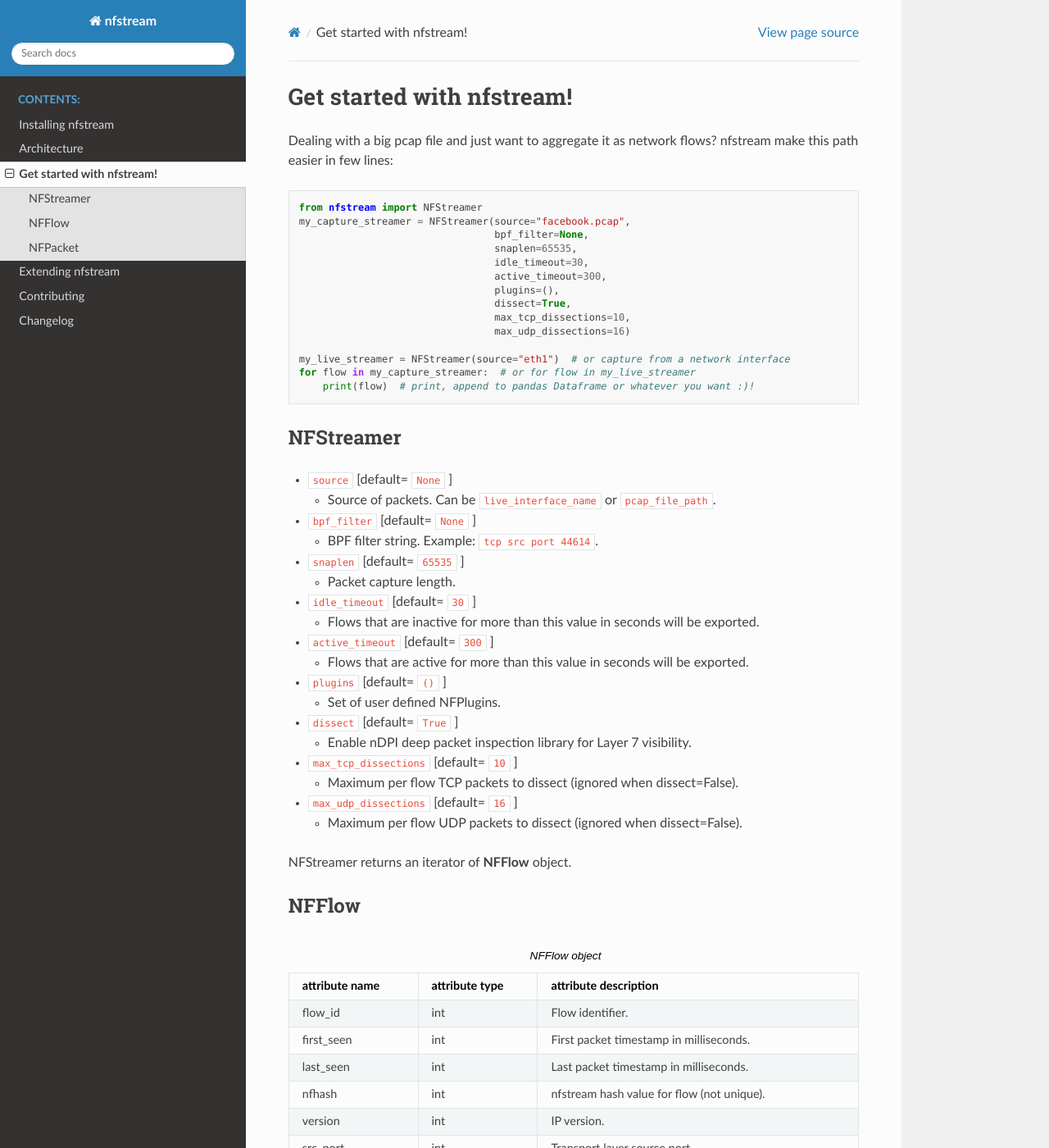
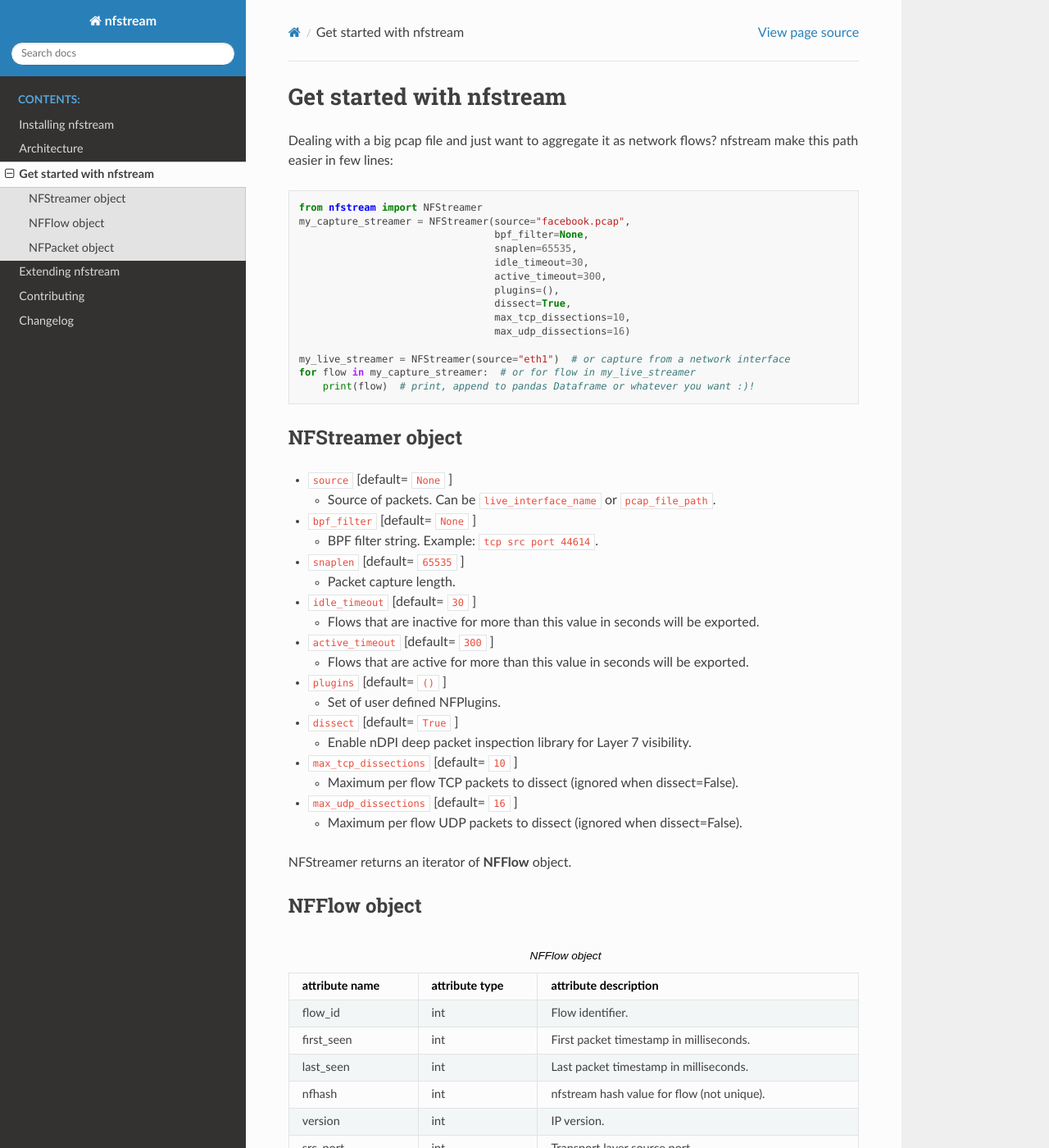
Before and after one commit to nfstream/nfstream, a Sphinx documentation site: the page built from docs/source/get_started.rst, in a window 1280 px wide and 1400 px high. Shown: the whole window at 82% size. Built offline with Sphinx 7.4.7 and the Read the Docs theme 2.0.0, drawn with Linux system fonts in a browser that asks for light colours; some of the changed text lies outside the part shown.

Commit message:
Fix typos.

```diff
--- a/docs/source/get_started.rst
+++ b/docs/source/get_started.rst
@@ -1,6 +1,6 @@
-##########################
-Get started with nfstream!
-##########################
+#########################
+Get started with nfstream
+#########################
 
 
 Dealing with a big pcap file and just want to aggregate it as network flows?
@@ -24,9 +24,9 @@ nfstream make this path easier in few lines:
        print(flow)  # print, append to pandas Dataframe or whatever you want :)!
 
 
-**********
-NFStreamer
-**********
+*****************
+NFStreamer object
+*****************
 * ``source`` [default= ``None`` ]
 
   - Source of packets. Can be ``live_interface_name`` or  ``pcap_file_path``.
@@ -65,9 +65,9 @@ NFStreamer
 
 NFStreamer returns an iterator of **NFFlow** object.
 
-******
-NFFlow
-******
+*************
+NFFlow object
+*************
 
 .. list-table:: NFFlow object
    :widths: 25 25 50
@@ -166,9 +166,9 @@ NFFlow
 
 **NFFlow** is an aggregation of **NFPacket** objects.
 
-********
-NFPacket
-********
+***************
+NFPacket object
+***************
 
 .. list-table:: NFPacket object
    :widths: 25 25 50
```
Also changed, not shown: .travis.yml.
